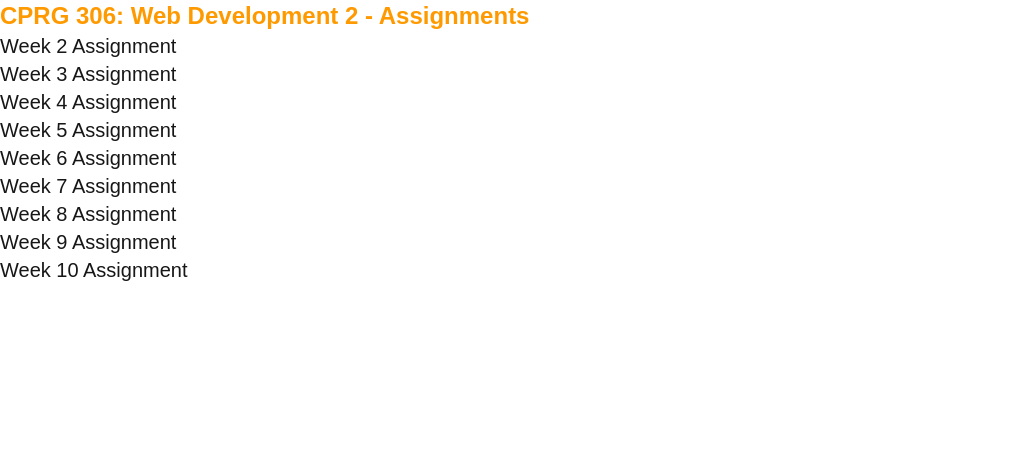
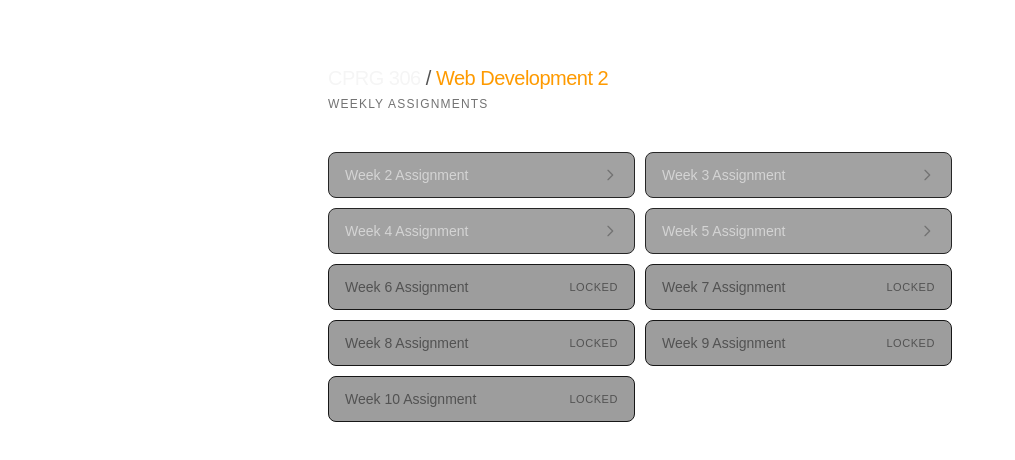
Before and after one commit to CodyLeblanc13/cprg306-assignments, a Next.js app: page / in a window 1280 px wide. Shown: the top 460 px of the page, without its empty margins (0-1015 px from the left). Built offline with nearby package versions, Linux system fonts and the light colour scheme.

Commit message:
style: Homepage style update

```diff
--- a/app/page.js
+++ b/app/page.js
@@ -2,19 +2,62 @@ import Link from "next/link";
 
 export default function Page() {
   const weeks = [2, 3, 4, 5, 6, 7, 8, 9, 10];
+  const currentWeek = 5;
 
   return (
-    <main>
-      <h1 className="text-2xl font-bold text-amber-500">
-        CPRG 306: Web Development 2 - Assignments
-      </h1>
-      {weeks.map((week) => (
-        <div key={week}>
-          <Link href={`week-${week}`} className="text-xl">
-            Week {week} Assignment
-          </Link>
-        </div>
-      ))}
+    <main className="max-w-2xl mx-auto px-6 py-16">
+      <header className="mb-10">
+        <h1 className="text-xl font-medium tracking-tight text-neutral-100">
+          CPRG 306 <span className="text-neutral-600">/</span>{" "}
+          <span className="text-amber-500">Web Development 2</span>
+        </h1>
+        <p className="mt-1 text-xs text-neutral-500 uppercase tracking-widest font-mono">
+          Weekly Assignments
+        </p>
+      </header>
+
+      <div className="grid grid-cols-1 sm:grid-cols-2 gap-2.5">
+        {weeks.map((week) => {
+          const isAvailable = week <= currentWeek;
+
+          if (!isAvailable) {
+            return (
+              <div
+                key={week}
+                className="flex items-center justify-between px-4 py-3 rounded-lg border border-neutral-900 bg-neutral-950/40 text-neutral-600 cursor-not-allowed select-none"
+              >
+                <span className="text-sm">Week {week} Assignment</span>
+                <span className="text-[11px] font-mono uppercase tracking-wider text-neutral-600">
+                  Locked
+                </span>
+              </div>
+            );
+          }
+
+          return (
+            <Link
+              key={week}
+              href={`/week-${week}`}
+              className="group flex items-center justify-between px-4 py-3 rounded-lg border border-neutral-800 bg-neutral-900/40 text-neutral-300 hover:text-white hover:border-amber-500/40 hover:bg-neutral-900 transition-all duration-150"
+            >
+              <span className="text-sm font-medium">Week {week} Assignment</span>
+              <svg
+                className="w-4 h-4 text-neutral-500 group-hover:text-amber-500 group-hover:translate-x-0.5 transition-all"
+                fill="none"
+                viewBox="0 0 24 24"
+                stroke="currentColor"
+                strokeWidth={2}
+              >
+                <path
+                  strokeLinecap="round"
+                  strokeLinejoin="round"
+                  d="M9 5l7 7-7 7"
+                />
+              </svg>
+            </Link>
+          );
+        })}
+      </div>
     </main>
   );
 }
```
